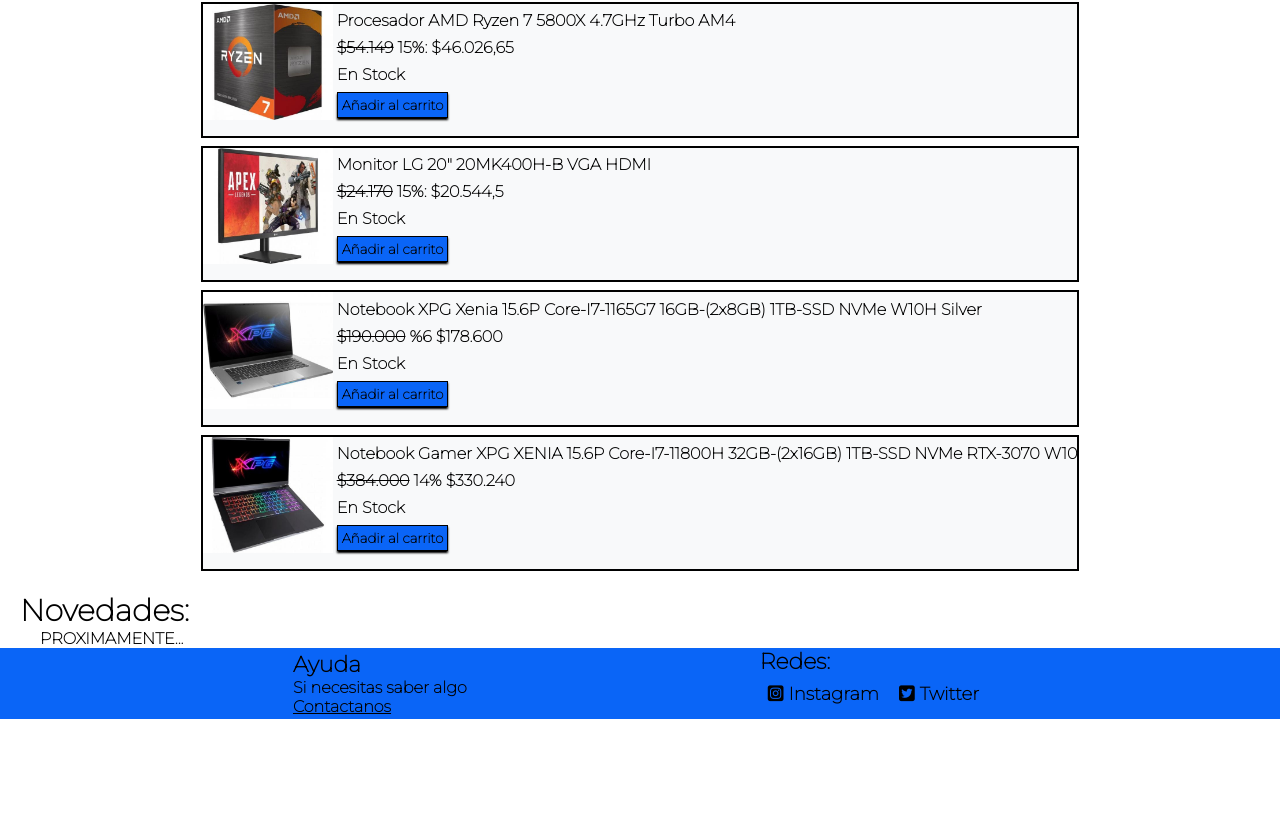
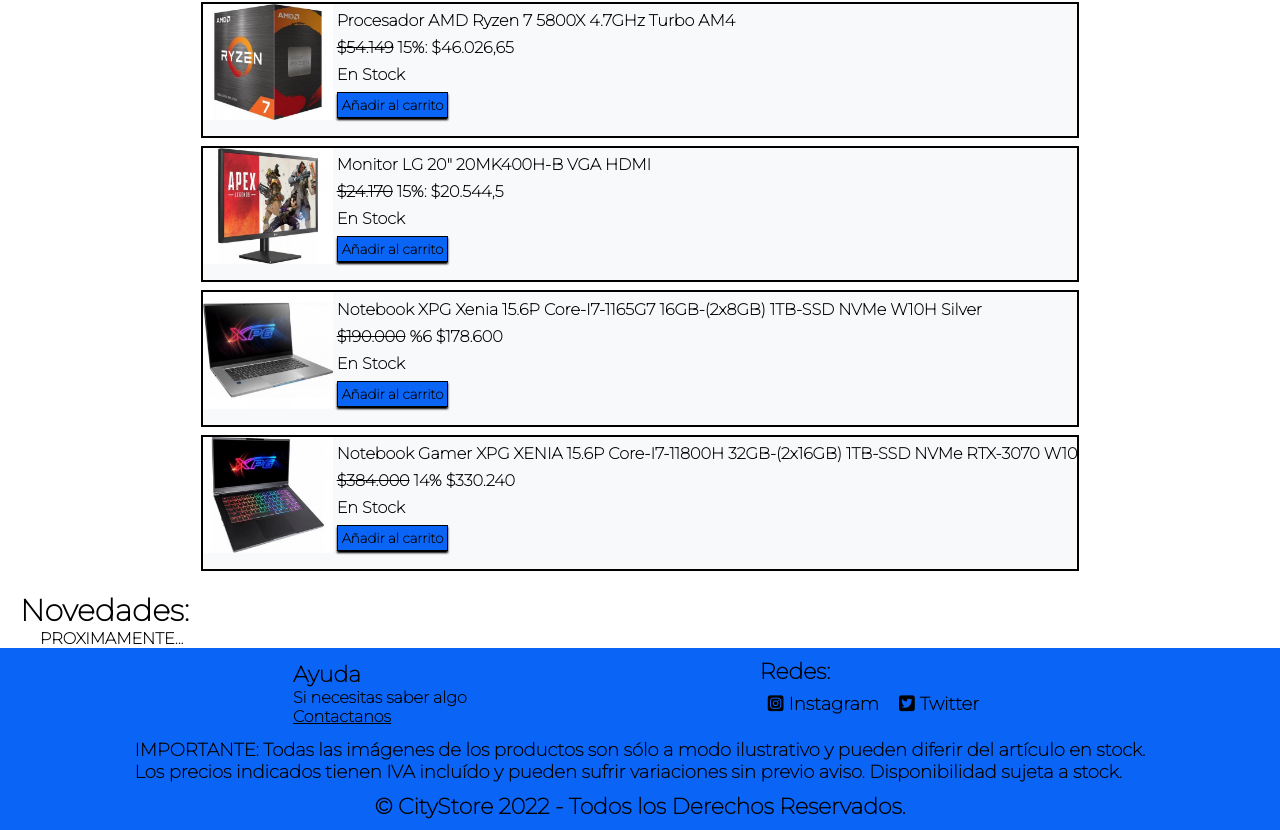
Before and after one commit to MauriiS/citystore-mauricio-sanchez, a website: page index.html in a window 1280 px wide. Shown: the part 1212-2042 px from the top of the page. Before the commit the page ends 1931 px from the top, so only its background shows below. Drawn offline with Linux system fonts and the light colour scheme.

Commit message:
copyright

```diff
--- a/index.html
+++ b/index.html
@@ -112,6 +112,12 @@
 					<li class="redes__ul--li"><i class="fa-brands fa-twitter-square"></i><a href="https://twitter.com/zMauriiS" target="_BLANK"><b>Twitter</b></a></li>
 				</ul>
 			</section>
+			<section class="importante">
+				<p class="importante__p">IMPORTANTE: Todas las imágenes de los productos son sólo a modo ilustrativo y pueden diferir del artículo en stock. <br>Los precios indicados tienen IVA incluído y pueden sufrir variaciones sin previo aviso. Disponibilidad sujeta a stock.</p>
+			</section>
+			<section class="copyright">
+				<p class="copyright__p">© CityStore 2022 - Todos los Derechos Reservados.</p>
+			</section>
 		</footer>
 		<!-- Termina footer -->
 	</div>
--- a/scss/_footer.scss
+++ b/scss/_footer.scss
@@ -12,6 +12,7 @@
 	bottom: 0;
 		.ayuda {
 			display: inline-block;
+			padding-top: 10px;
 		}
 
 		.ayuda__p {
@@ -29,6 +30,7 @@
 
 		.redes {
 			display: inline-block;
+			padding-top: 10px;
 		}
 
 		.redes__p {
@@ -70,4 +72,15 @@
 			text-decoration: none;
 			transition: all 1s;
 		}
+
+		.importante__p {
+			font-size: 18px;
+    		padding-top: 10px;
+		}
+
+		.copyright__p {
+			font-size: 22px;
+    		padding-top: 10px;
+    		padding-bottom: 10px;
+		}
 }
```
Also changed, not shown: css/style.css.
